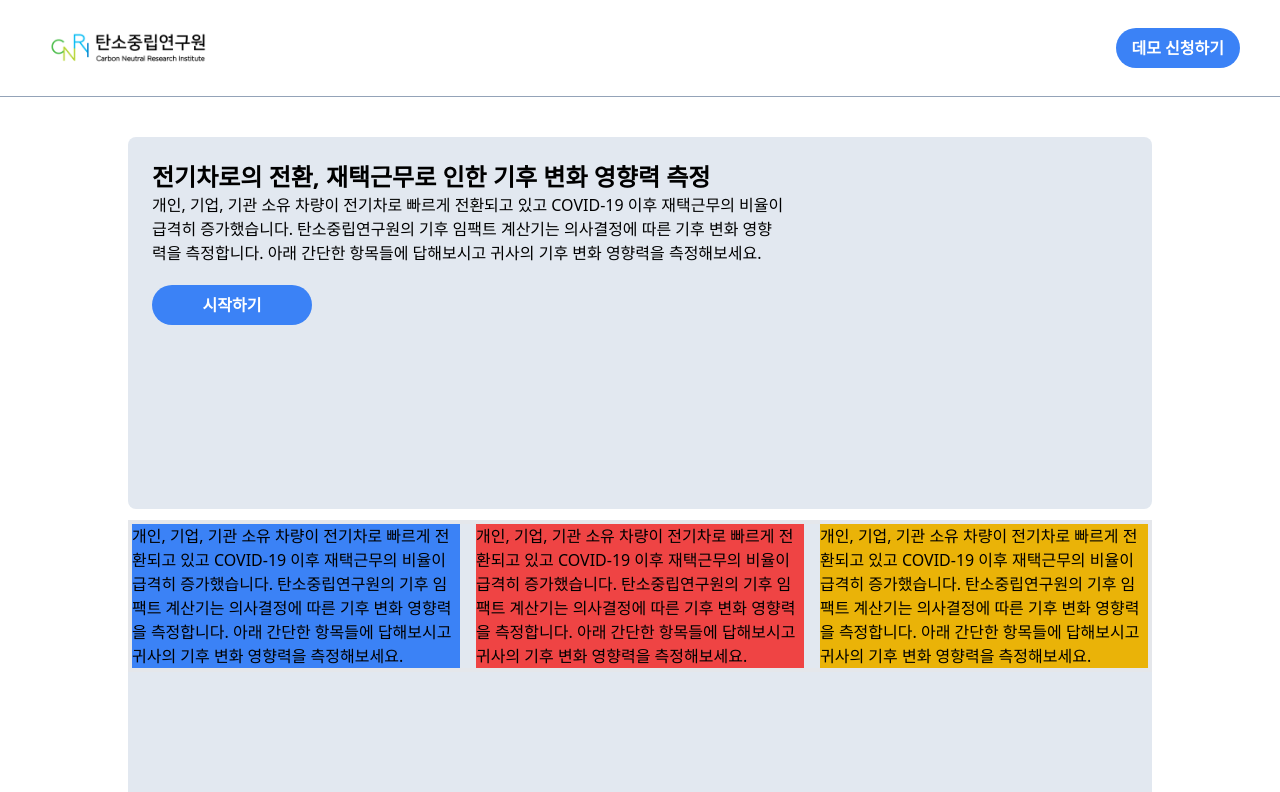
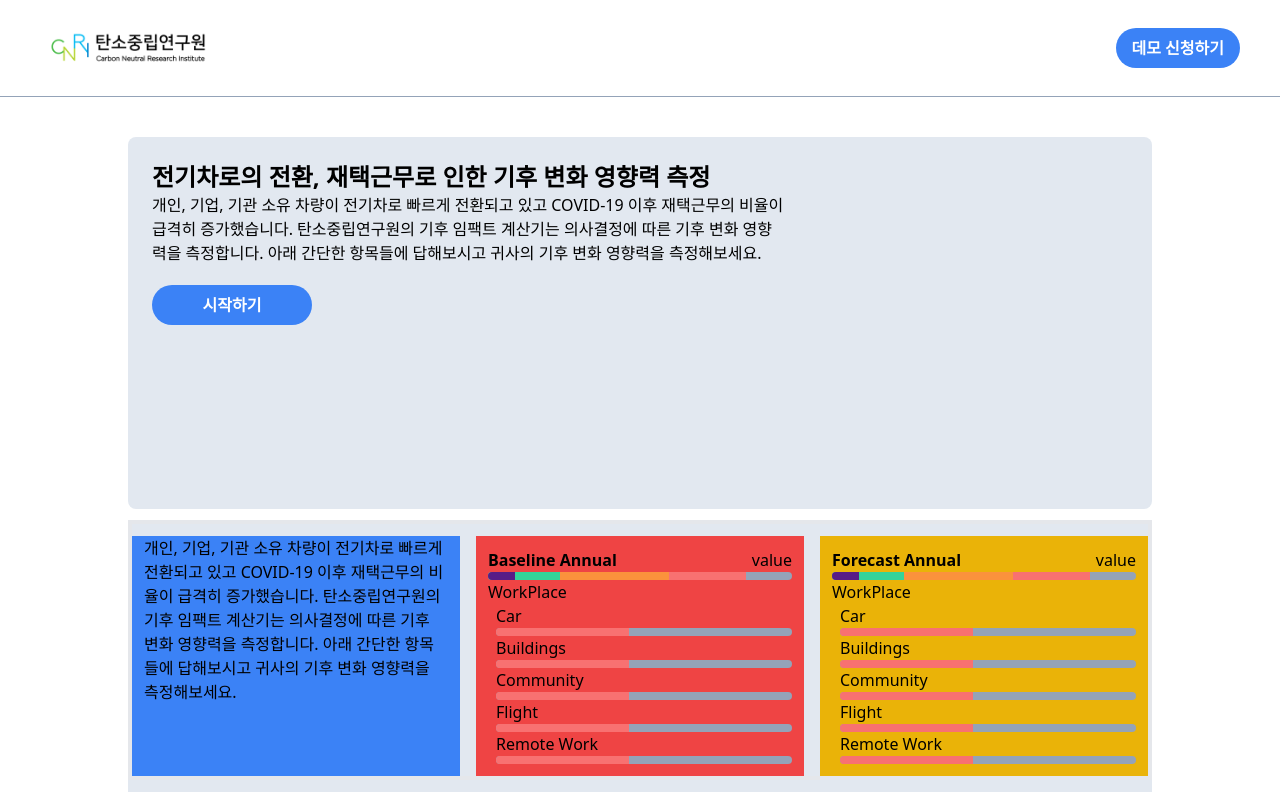
Before and after one commit to HLCA-CNRI/lightcalculator_next, a Next.js app: page / in a window 1280 px wide. Shown: the top 792 px of the page. Built offline with nearby package versions, Linux system fonts and the light colour scheme.

Commit message:
added components for functions and components for results

```diff
--- a/components/LCcomponents/BaselineResults.tsx
+++ /dev/null
@@ -1,11 +0,0 @@
-
-
-const BaslineResults = () =>{
-    return (
-        <div>
-
-        </div>
-    )
-}
-
-export default BaslineResults
--- /dev/null
+++ b/components/LCcomponents/ResultComponents/AnnualResult.tsx
@@ -0,0 +1,35 @@
+import { ActionCreatorWithPayload } from "@reduxjs/toolkit";
+import React, { useState, useEffect } from "react";
+import { useDispatch } from "../../../store/store";
+
+
+type AnnualResultType ={
+    type:string
+}
+
+const AnnualResult = ({type}:AnnualResultType) => {
+  return (
+    <div>
+      <div className="w-[100%] flex justify-between pt-3 ">
+        <div className="flex">
+          <div className="font-semibold">{type} Annual</div>
+          {/* <div className="font-light">(tCO2e)</div> */}
+        </div>
+        <div>value</div>
+      </div>
+      <div className="">
+        <div className="w-[100%] bg-slate-400 h-2 rounded-lg">
+          <div className="rounded-l-lg w-[85%] bg-red-400 h-2  ">
+            <div className="rounded-l-lg w-[70%] bg-orange-400 h-2 ">
+              <div className="rounded-l-lg w-[40%] bg-emerald-400 h-2 ">
+                <div className="rounded-l-lg w-[38%] bg-purple-900 h-2 "></div>
+              </div>
+            </div>
+          </div>
+        </div>
+      </div>
+    </div>
+  );
+};
+
+export default AnnualResult;
--- /dev/null
+++ b/components/LCcomponents/ResultComponents/BuildingResult.tsx
@@ -0,0 +1,22 @@
+import { ActionCreatorWithPayload } from "@reduxjs/toolkit";
+import React, { useState, useEffect } from "react";
+import { useDispatch } from "../../../store/store";
+
+type BuildingResultType = {
+  type: string;
+};
+
+const BuildingResult = ({type}: BuildingResultType) => {
+  return (
+    <div>
+      <div>Buildings</div>
+      <div className="">
+        <div className="w-[100%] bg-slate-400 h-2 rounded-lg">
+          <div className="rounded-l-lg w-[45%] bg-red-400 h-2  "></div>
+        </div>
+      </div>
+    </div>
+  );
+};
+
+export default BuildingResult;
--- /dev/null
+++ b/components/LCcomponents/ResultComponents/CarResult.tsx
@@ -0,0 +1,22 @@
+import { ActionCreatorWithPayload } from "@reduxjs/toolkit";
+import React, { useState, useEffect } from "react";
+import { useDispatch } from "../../../store/store";
+
+type CarResultType = {
+  type: string;
+};
+
+const CarResult = ({type}: CarResultType) => {
+  return (
+    <div>
+      <div>Car</div>
+      <div className="">
+        <div className="w-[100%] bg-slate-400 h-2 rounded-lg">
+          <div className="rounded-l-lg w-[45%] bg-red-400 h-2  "></div>
+        </div>
+      </div>
+    </div>
+  );
+};
+
+export default CarResult;
--- /dev/null
+++ b/components/LCcomponents/ResultComponents/CommunityResult.tsx
@@ -0,0 +1,22 @@
+import { ActionCreatorWithPayload } from "@reduxjs/toolkit";
+import React, { useState, useEffect } from "react";
+import { useDispatch } from "../../../store/store";
+
+type CommunityResultType = {
+  type: string;
+};
+
+const CommunityResult = ({type}: CommunityResultType) => {
+  return (
+    <div>
+      <div>Community</div>
+      <div className="">
+        <div className="w-[100%] bg-slate-400 h-2 rounded-lg">
+          <div className="rounded-l-lg w-[45%] bg-red-400 h-2  "></div>
+        </div>
+      </div>
+    </div>
+  );
+};
+
+export default CommunityResult;
--- /dev/null
+++ b/components/LCcomponents/ResultComponents/FlightResult.tsx
@@ -0,0 +1,22 @@
+import { ActionCreatorWithPayload } from "@reduxjs/toolkit";
+import React, { useState, useEffect } from "react";
+import { useDispatch } from "../../../store/store";
+
+type FlightResultType = {
+  type: string;
+};
+
+const FlightResult = ({type}: FlightResultType) => {
+  return (
+    <div>
+      <div>Flight</div>
+      <div className="">
+        <div className="w-[100%] bg-slate-400 h-2 rounded-lg">
+          <div className="rounded-l-lg w-[45%] bg-red-400 h-2  "></div>
+        </div>
+      </div>
+    </div>
+  );
+};
+
+export default FlightResult;
--- /dev/null
+++ b/components/LCcomponents/ResultComponents/RemoteWork.tsx
@@ -0,0 +1,22 @@
+import { ActionCreatorWithPayload } from "@reduxjs/toolkit";
+import React, { useState, useEffect } from "react";
+import { useDispatch } from "../../../store/store";
+
+type RemoteWorkType = {
+  type: string;
+};
+
+const RemoteWork = ({type}: RemoteWorkType) => {
+  return (
+    <div>
+      <div>Remote Work</div>
+      <div className="">
+        <div className="w-[100%] bg-slate-400 h-2 rounded-lg">
+          <div className="rounded-l-lg w-[45%] bg-red-400 h-2  "></div>
+        </div>
+      </div>
+    </div>
+  );
+};
+
+export default RemoteWork;
--- a/components/LCcomponents/Results.tsx
+++ b/components/LCcomponents/Results.tsx
@@ -1,25 +1,49 @@
+import AnnualResult from "./ResultComponents/AnnualResult";
+import BuildingResult from "./ResultComponents/BuildingResult";
+import CarResult from "./ResultComponents/CarResult";
+import CommunityResult from "./ResultComponents/CommunityResult";
+import FlightResult from "./ResultComponents/FlightResult";
+import RemoteWork from "./ResultComponents/RemoteWork";
+
 const Results = () => {
-    return (
-      <div className="grid gap-4 grid-cols-3 border-4" >
-          <div className="bg-blue-500 w-[100%]">
-            개인, 기업, 기관 소유 차량이 전기차로 빠르게 전환되고 있고
-              COVID-19 이후 재택근무의 비율이 급격히 증가했습니다.
-              탄소중립연구원의 기후 임팩트 계산기는 의사결정에 따른 기후 변화
-              영향력을 측정합니다. 아래 간단한 항목들에 답해보시고 귀사의 기후
-              변화 영향력을 측정해보세요.{" "}
+  return (
+    <div className="grid gap-4 grid-cols-3 border-4">
+      <div className="bg-blue-500 w-[100%] px-3  mt-3 pb-3">
+        개인, 기업, 기관 소유 차량이 전기차로 빠르게 전환되고 있고 COVID-19 이후
+        재택근무의 비율이 급격히 증가했습니다. 탄소중립연구원의 기후 임팩트
+        계산기는 의사결정에 따른 기후 변화 영향력을 측정합니다. 아래 간단한
+        항목들에 답해보시고 귀사의 기후 변화 영향력을 측정해보세요.{" "}
+      </div>
+      <div className="bg-red-500 w-[100%] px-3  mt-3 pb-3">
+        <AnnualResult type="Baseline" />
+        <div>
+          <div className="font-normal">WorkPlace</div>
+          <div className="ml-2">
+            <CarResult type="baseline" />
+            <BuildingResult type="baseline" />
+            <CommunityResult type="baseline" />
+            <FlightResult type="baseline" />
+            <RemoteWork type="baseline" />
           </div>
-          <div className="bg-red-500 w-[100%]"> 개인, 기업, 기관 소유 차량이 전기차로 빠르게 전환되고 있고
-              COVID-19 이후 재택근무의 비율이 급격히 증가했습니다.
-              탄소중립연구원의 기후 임팩트 계산기는 의사결정에 따른 기후 변화
-              영향력을 측정합니다. 아래 간단한 항목들에 답해보시고 귀사의 기후
-              변화 영향력을 측정해보세요.{" "}</div>
-          <div className="bg-yellow-500 w-[100%]"> 개인, 기업, 기관 소유 차량이 전기차로 빠르게 전환되고 있고
-              COVID-19 이후 재택근무의 비율이 급격히 증가했습니다.
-              탄소중립연구원의 기후 임팩트 계산기는 의사결정에 따른 기후 변화
-              영향력을 측정합니다. 아래 간단한 항목들에 답해보시고 귀사의 기후
-              변화 영향력을 측정해보세요.{" "}</div>
+        </div>
       </div>
-    );
-  };
 
-  export default Results;
+      <div className="bg-yellow-500 w-[100%] px-3  mt-3 pb-3">
+        <AnnualResult type="Forecast" />
+
+        <div>
+          <div className="font-normal">WorkPlace</div>
+          <div className="ml-2">
+            <CarResult type="baseline" />
+            <BuildingResult type="baseline" />
+            <CommunityResult type="baseline" />
+            <FlightResult type="baseline" />
+            <RemoteWork type="baseline" />
+          </div>
+        </div>
+      </div>
+    </div>
+  );
+};
+
+export default Results;
--- a/components/LightCalculator.tsx
+++ b/components/LightCalculator.tsx
@@ -11,7 +11,7 @@ import {
   bSetCompanyEmployeeSize,
   bSetFuelType,
   bSetCompanyGasPrice,
-  bSetCommuntingDays,
+  bSetCommutingDays,
   bSetCompanySize,
   bSetCommuting,
   bSetUseRenewableEnergy,
@@ -30,15 +30,6 @@ import {
   fSetCompanySize,
 } from "../store/slices/forecastSlice";
 
-// import {
-//   getForecastState,
-//   setfOne,
-//   setfTwo,
-//   setfThree,
-//   setFFour,
-//   setFFive,
-//   setFSix,
-// } from "../store/slices/forecastSlice";
 import CheckBox from "./LCcomponents/CheckBox";
 import GasInput from "./LCcomponents/GasInput";
 import BuisnessTripInfo from "./LCcomponents/BuissnessTripInfo";
@@ -59,12 +50,11 @@ const LightCalculator = () => {
     fCommutingDays: fCommutingDays,
     fCommuting,
   } = useSelector(getForecastState);
-  // console.log("baseline", bOne, bTwo, bThree, bFour, bFive);
-  // console.log("forecast", fOne, fTwo, fThree, fFour, fFive);
+
 
   return (
     <div>
-      <nav className="flex place-items-center justify-between h-[6em] min-w-[100%] bg-white ">
+      <nav className="flex place-items-center justify-between h-[6em] min-w-[100%] bg-white">
         <div className="m-10">
           <img src={logo.src} width={180} height={70} />
         </div>
@@ -166,7 +156,7 @@ const LightCalculator = () => {
             </p>
           </div>
           <div className="bg-cnri_light_blue flex justify-center flex-col items-center rounded-lg   ">
-            <SliderInput type="baseline" setNumber={bSetCommuntingDays} />
+            <SliderInput type="baseline" setNumber={bSetCommutingDays} />
           </div>
           <div className=" bg-cnri_light_green flex justify-center flex-col items-center rounded-lg   ">
             <SliderInput type="forecast" setNumber={fSetCommuntingDays} />
--- a/pages/index.tsx
+++ b/pages/index.tsx
@@ -5,8 +5,6 @@ import styles from '../styles/Home.module.css'
 import LightCalculator from '../components/LightCalculator'
 import UserInfo from '../components/UserInfo'
 import { useState } from 'react'
-import UserCard from '../components/UserCard'
-
 
 
 const Home: NextPage = () => {
--- a/store/slices/baselineSlice.ts
+++ b/store/slices/baselineSlice.ts
@@ -86,7 +86,7 @@ export const baselineSlice = createSlice({
     ) => {
       state.bCompanyGasPrice = action.payload;
     },
-    bSetCommuntingDays: (
+    bSetCommutingDays: (
       state: Draft<typeof initialBaselineState>,
       action: PayloadAction<typeof initialBaselineState.bCommutingDays>
     ) => {
@@ -128,7 +128,7 @@ export const {
   bSetCompanyEmployeeSize: bSetCompanyEmployeeSize,
   bSetFuelType: bSetFuelType,
   bSetCompanyGasPrice: bSetCompanyGasPrice,
-  bSetCommuntingDays: bSetCommuntingDays,
+  bSetCommutingDays: bSetCommutingDays,
   bSetCommuting: bSetCommuting,
   bSetUseRenewableEnergy: bSetUseRenewableEnergy,
   bSetRoundTrip: bSetRoundTrip,
--- a/store/slices/forecastSlice.ts
+++ b/store/slices/forecastSlice.ts
@@ -85,7 +85,7 @@ export const forecastSlice = createSlice({
     ) => {
       state.fCompanyGasPrice = action.payload;
     },
-    fSetCommuntingDays: (
+    fSetCommutingDays: (
       state: Draft<typeof initialForecastState>,
       action: PayloadAction<typeof initialForecastState.fCommutingDays>
     ) => {
@@ -127,7 +127,7 @@ export const {
   fSetCompanyEmployeeSize: fSetCompanyEmployeeSize,
   fSetFuelType: fSetFuelType,
   fSetCompanyGasPrice: fSetCompanyGasPrice,
-  fSetCommuntingDays: fSetCommuntingDays,
+  fSetCommutingDays: fSetCommuntingDays,
   fSetCommuting: fSetCommuting,
   fSetUseRenewableEnergy: fSetUseRenewableEnergy,
   fSetRoundTrip: fSetRoundTrip,
```
Also changed, not shown: 2 other files (tests, documents, lock files or other folders).
